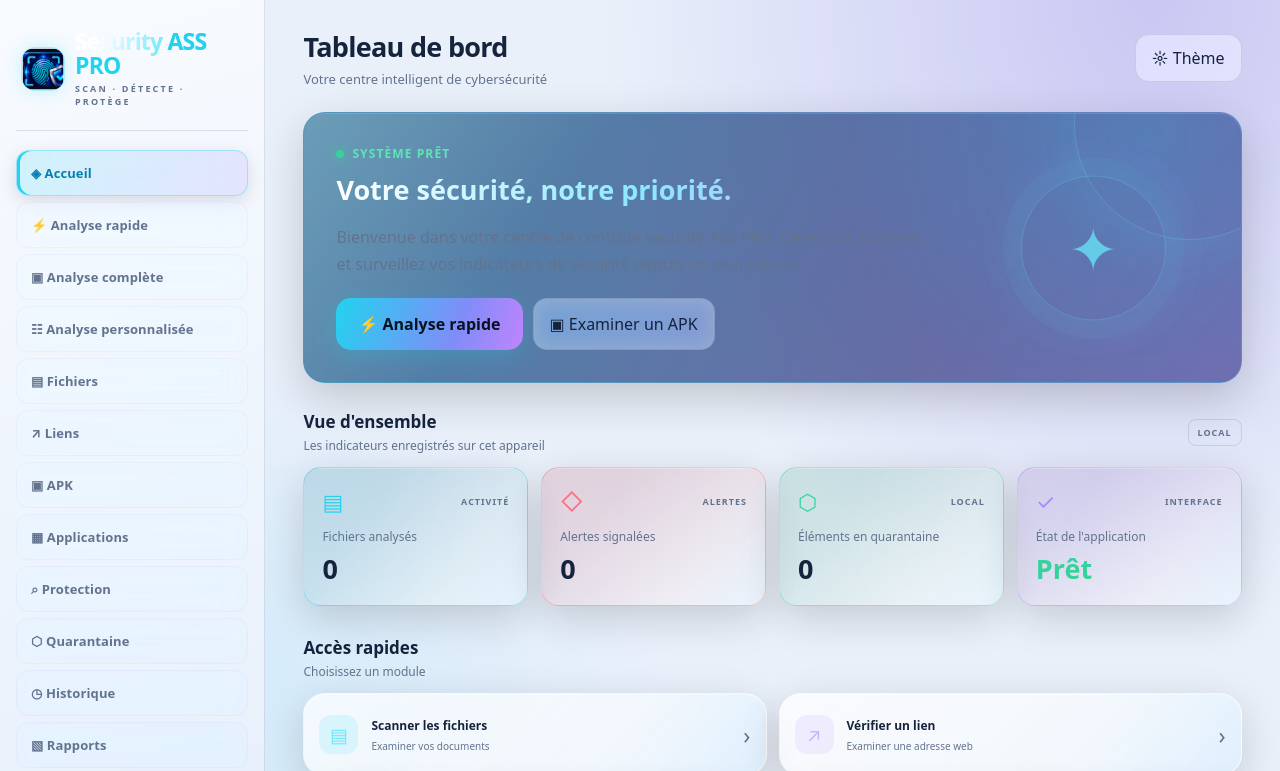
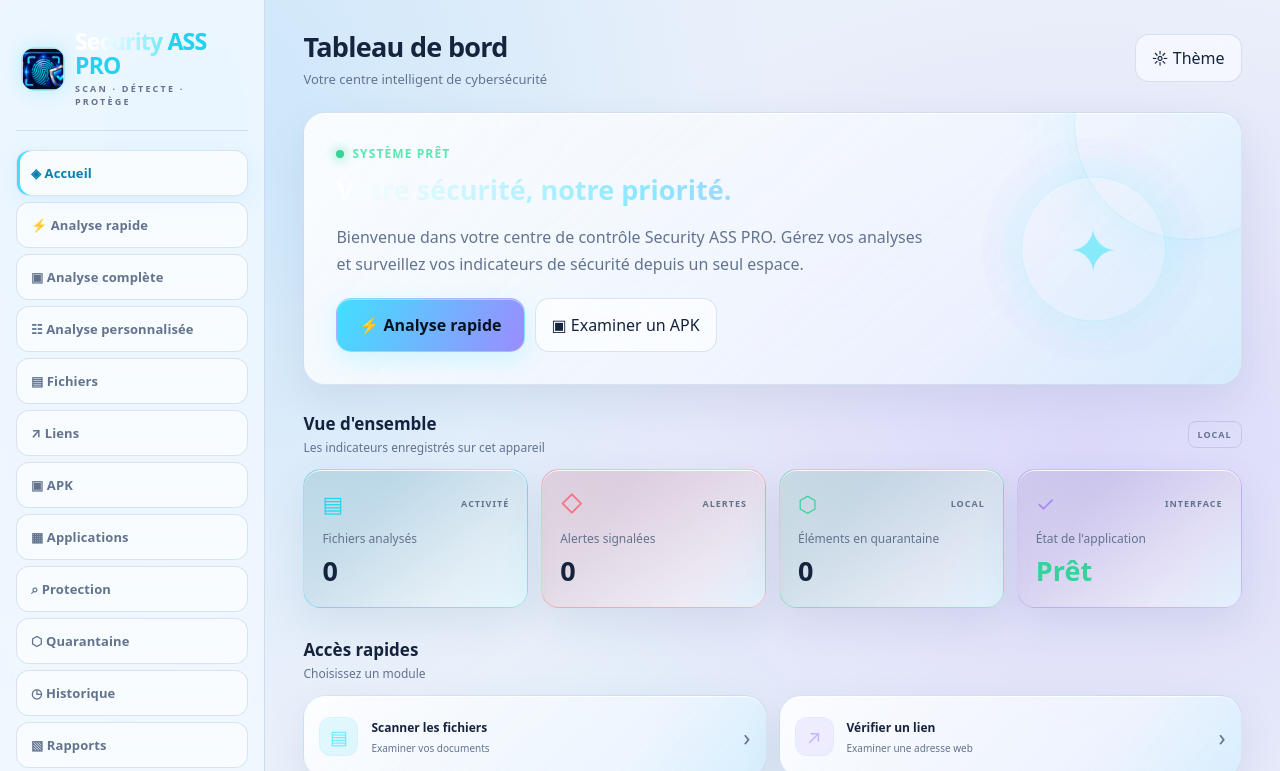
Before and after one commit to mehintoevrard14-cmyk/security-ass-pro, a plain HTML site: page android/app/src/main/assets/index.html in a window 1280 px wide. Both pictures are taken after a click on the button "☼ Thème". Shown: the top 771 px of the page. Drawn offline with Linux system fonts and the light colour scheme.

Commit message:
Apply premium Liquid Glass 2026 interface

```diff
--- a/android/app/src/main/assets/index.html
+++ b/android/app/src/main/assets/index.html
@@ -1165,6 +1165,240 @@ body.light .empty-state small {
 
   .button-row button {
     width: 100%;
+  }
+}
+
+
+/* ===== LIQUID GLASS 2026 - FINITION PREMIUM ===== */
+
+:root {
+  --glass-blur: 16px;
+  --glass-highlight: rgba(255,255,255,.20);
+  --glass-surface: rgba(22,38,68,.48);
+  --glass-edge: rgba(190,225,255,.22);
+}
+
+body {
+  background:
+    radial-gradient(ellipse at 15% 10%, rgba(40,180,255,.16), transparent 38%),
+    radial-gradient(ellipse at 85% 35%, rgba(139,92,246,.16), transparent 40%),
+    radial-gradient(ellipse at 50% 95%, rgba(20,210,220,.10), transparent 40%),
+    var(--bg);
+}
+
+.glass {
+  border: 1px solid var(--glass-edge);
+  background:
+    linear-gradient(145deg,
+      rgba(255,255,255,.13),
+      rgba(255,255,255,.025) 48%,
+      rgba(75,160,255,.075)),
+    var(--glass-surface);
+  -webkit-backdrop-filter: blur(var(--glass-blur)) saturate(180%);
+  backdrop-filter: blur(var(--glass-blur)) saturate(180%);
+  box-shadow:
+    0 18px 45px rgba(0,0,0,.20),
+    inset 0 1px 1px rgba(255,255,255,.24),
+    inset 0 -1px 1px rgba(255,255,255,.05);
+}
+
+.glass::before {
+  background:
+    linear-gradient(125deg,
+      rgba(255,255,255,.22),
+      transparent 30%,
+      transparent 72%,
+      rgba(66,223,255,.10));
+}
+
+.hero {
+  background:
+    radial-gradient(circle at 85% 20%, rgba(66,223,255,.22), transparent 35%),
+    linear-gradient(125deg,rgba(25,130,165,.48),rgba(100,75,170,.42)),
+    var(--glass-surface);
+  border-color: rgba(120,220,255,.30);
+}
+
+.stat,
+.activity,
+.quick-card,
+.content-card,
+.tool-page,
+.setting-card {
+  border-color: var(--glass-edge);
+  box-shadow:
+    0 12px 35px rgba(0,0,0,.15),
+    inset 0 1px rgba(255,255,255,.15);
+}
+
+.tool-page {
+  background:
+    linear-gradient(145deg,rgba(255,255,255,.075),rgba(70,130,220,.035)),
+    rgba(15,28,51,.66);
+  -webkit-backdrop-filter: blur(17px) saturate(175%);
+  backdrop-filter: blur(17px) saturate(175%);
+  border-color: rgba(160,205,255,.22);
+}
+
+.sidebar {
+  background:
+    linear-gradient(155deg,rgba(25,55,90,.83),rgba(10,19,40,.84)),
+    var(--glass-surface);
+  -webkit-backdrop-filter: blur(20px) saturate(180%);
+  backdrop-filter: blur(20px) saturate(180%);
+  border-right: 1px solid rgba(150,215,255,.20);
+}
+
+.menu button,
+.theme,
+.secondary,
+.action,
+.nav-toggle {
+  border: 1px solid rgba(180,220,255,.18);
+  background: linear-gradient(145deg,
+    rgba(255,255,255,.10),
+    rgba(255,255,255,.025));
+  -webkit-backdrop-filter: blur(12px) saturate(170%);
+  backdrop-filter: blur(12px) saturate(170%);
+  box-shadow: inset 0 1px rgba(255,255,255,.12);
+}
+
+.menu button.active {
+  background: linear-gradient(110deg,
+    rgba(66,223,255,.23),
+    rgba(162,138,255,.20));
+  border-color: rgba(100,220,255,.42);
+  box-shadow:
+    inset 3px 0 #42dfff,
+    inset 0 1px rgba(255,255,255,.20),
+    0 5px 22px rgba(40,180,255,.10);
+}
+
+.primary {
+  border: 1px solid rgba(255,255,255,.28);
+  background: linear-gradient(115deg,#42dfff,#9b8cff);
+  box-shadow:
+    0 8px 25px rgba(66,223,255,.20),
+    inset 0 1px rgba(255,255,255,.40);
+}
+
+.field,
+.result,
+.notice-panel,
+.app-status-card,
+.report-export-card,
+.count-pill {
+  border-color: rgba(160,210,255,.20);
+  background: linear-gradient(135deg,
+    rgba(255,255,255,.075),
+    rgba(75,130,220,.045));
+  -webkit-backdrop-filter: blur(12px) saturate(150%);
+  backdrop-filter: blur(12px) saturate(150%);
+}
+
+.field:focus {
+  outline: none;
+  border-color: var(--accent);
+  box-shadow: 0 0 0 3px rgba(66,223,255,.12);
+}
+
+.quick-card:hover,
+.theme:hover,
+.secondary:hover,
+.action:hover,
+.menu button:hover {
+  border-color: rgba(90,220,255,.48);
+  box-shadow:
+    0 8px 25px rgba(50,180,255,.12),
+    inset 0 1px rgba(255,255,255,.20);
+}
+
+.quick-icon,
+.status-symbol,
+.setting-icon {
+  border: 1px solid rgba(150,220,255,.15);
+  box-shadow: inset 0 1px rgba(255,255,255,.16);
+}
+
+.nav-overlay {
+  -webkit-backdrop-filter: blur(9px);
+  backdrop-filter: blur(9px);
+}
+
+body.light {
+  --glass-surface: rgba(255,255,255,.52);
+  --glass-edge: rgba(75,110,165,.20);
+  --glass-highlight: rgba(255,255,255,.75);
+}
+
+body.light .glass,
+body.light .tool-page {
+  background:
+    linear-gradient(140deg,
+      rgba(255,255,255,.72),
+      rgba(220,235,255,.30)),
+    rgba(245,249,255,.55);
+  border-color: rgba(100,130,180,.20);
+  box-shadow:
+    0 15px 38px rgba(60,85,130,.10),
+    inset 0 1px rgba(255,255,255,.85);
+}
+
+body.light .sidebar {
+  background: rgba(241,247,255,.88);
+  border-right-color: var(--glass-edge);
+}
+
+body.light .menu button,
+body.light .theme,
+body.light .secondary,
+body.light .action,
+body.light .field,
+body.light .result {
+  background: rgba(255,255,255,.58);
+  border-color: rgba(90,120,170,.19);
+}
+
+@media (max-width:700px) {
+  :root {
+    --glass-blur: 13px;
+  }
+
+  .glass {
+    -webkit-backdrop-filter: blur(13px) saturate(165%);
+    backdrop-filter: blur(13px) saturate(165%);
+  }
+
+  .tool-page {
+    padding: 21px !important;
+  }
+
+  .sidebar {
+    -webkit-backdrop-filter: blur(17px) saturate(175%);
+    backdrop-filter: blur(17px) saturate(175%);
+  }
+}
+
+@media (prefers-reduced-motion: no-preference) {
+  .glass,
+  .quick-card,
+  .primary,
+  .theme,
+  .secondary,
+  .action {
+    transition:
+      background .3s ease,
+      border-color .3s ease,
+      box-shadow .3s ease,
+      transform .25s ease;
+  }
+}
+
+@supports not ((backdrop-filter: blur(1px))) {
+  .glass,
+  .sidebar,
+  .tool-page {
+    background-color: rgba(17,30,55,.94);
   }
 }
 
```
